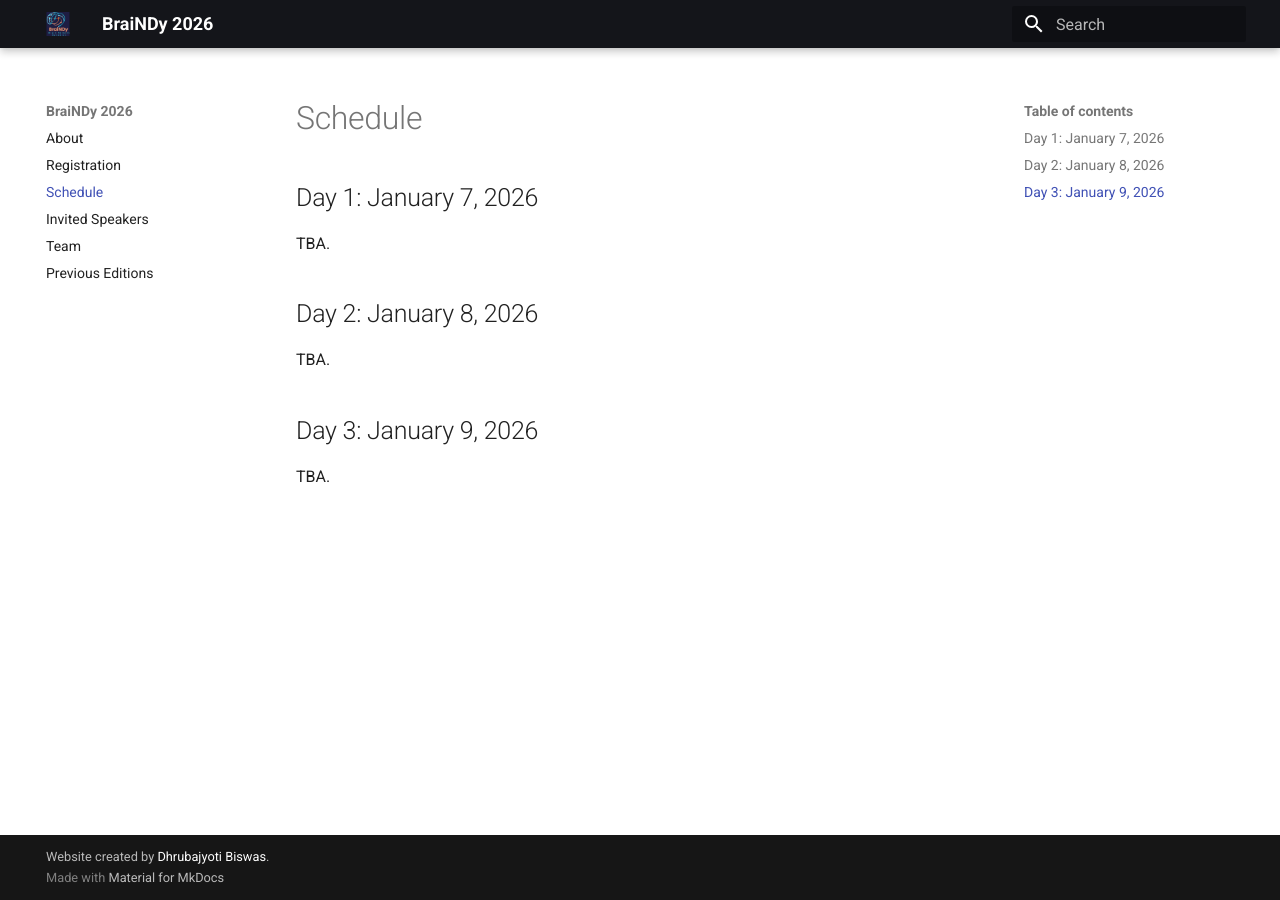
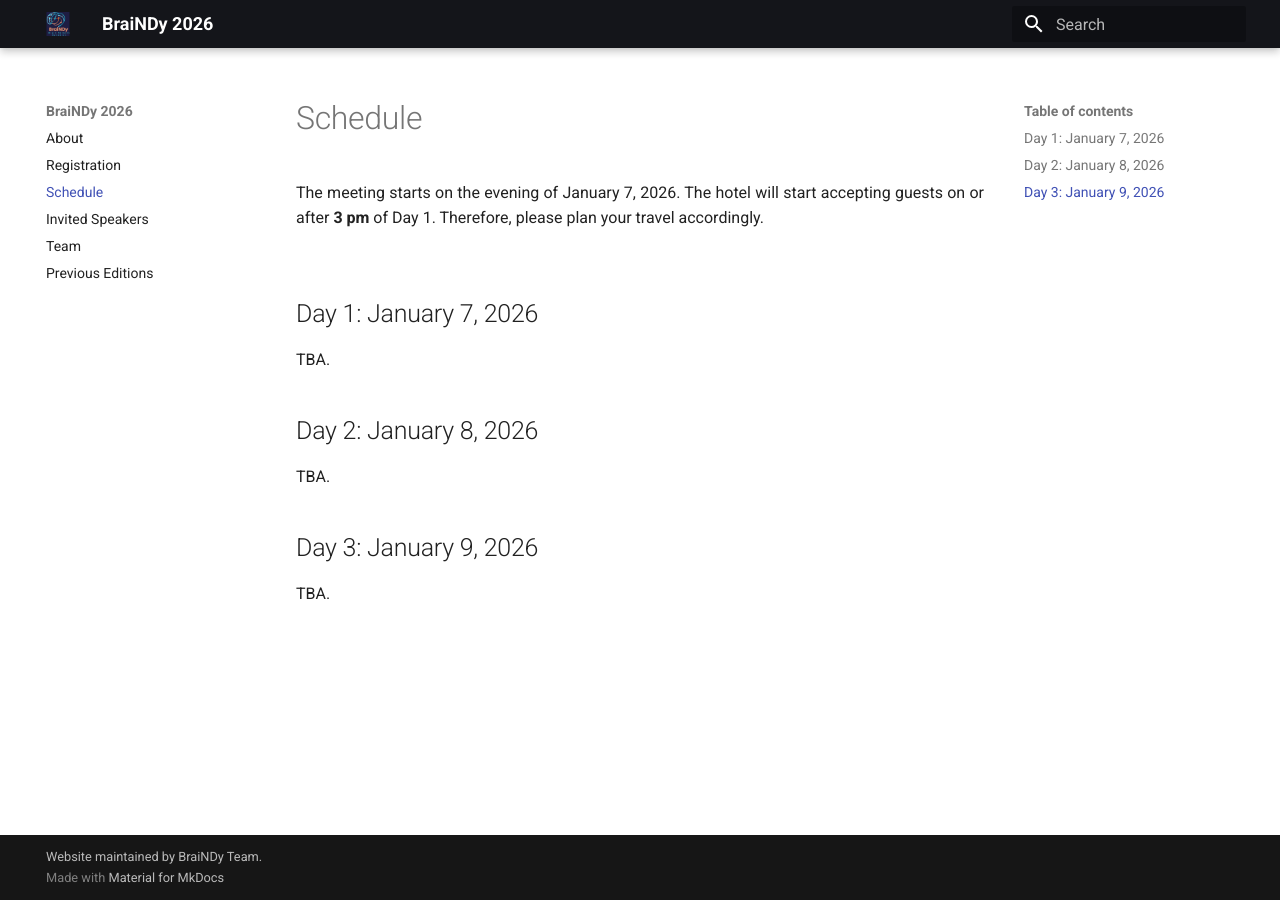
Before and after one commit to BraiNDyMeeting/v2026, an MkDocs documentation site: the page built from docs/schedule.md, in a window 1280 px wide. Built offline with MkDocs 1.6.1 and Material for MkDocs 9.7.7, drawn with Linux system fonts in a browser that asks for light colours.

Commit message:
Some changes to website

```diff
--- a/docs/schedule.md
+++ b/docs/schedule.md
@@ -1,4 +1,9 @@
 # Schedule
+
+<p align="justify">
+The meeting starts on the evening of January 7, 2026. The hotel will start accepting guests on or after <b>3 pm</b> of Day 1. Therefore, please plan your travel accordingly.<br><br></p>
+
+
 
 ## Day 1: January 7, 2026
 
--- a/mkdocs.yml
+++ b/mkdocs.yml
@@ -1,6 +1,6 @@
 site_name: BraiNDy 2026
 site_url: https://braindymeeting.github.io/v2026/
-copyright: Website created by <a href="https://dhrubajyoti98.github.io/" style="color:white;">Dhrubajyoti Biswas</a>.
+copyright: Website maintained by BraiNDy Team.
 
 theme:
   name: material
```
Also changed, not shown: docs/index.md (+9 -2 lines), docs/registration.md (+2 -2 lines), site/404.html, site/index.html, site/previous/index.html, site/registration/index.html, site/schedule/index.html, site/search/search_index.json, site/sitemap.xml, site/speakers/index.html, site/team/index.html, 1 other file.
